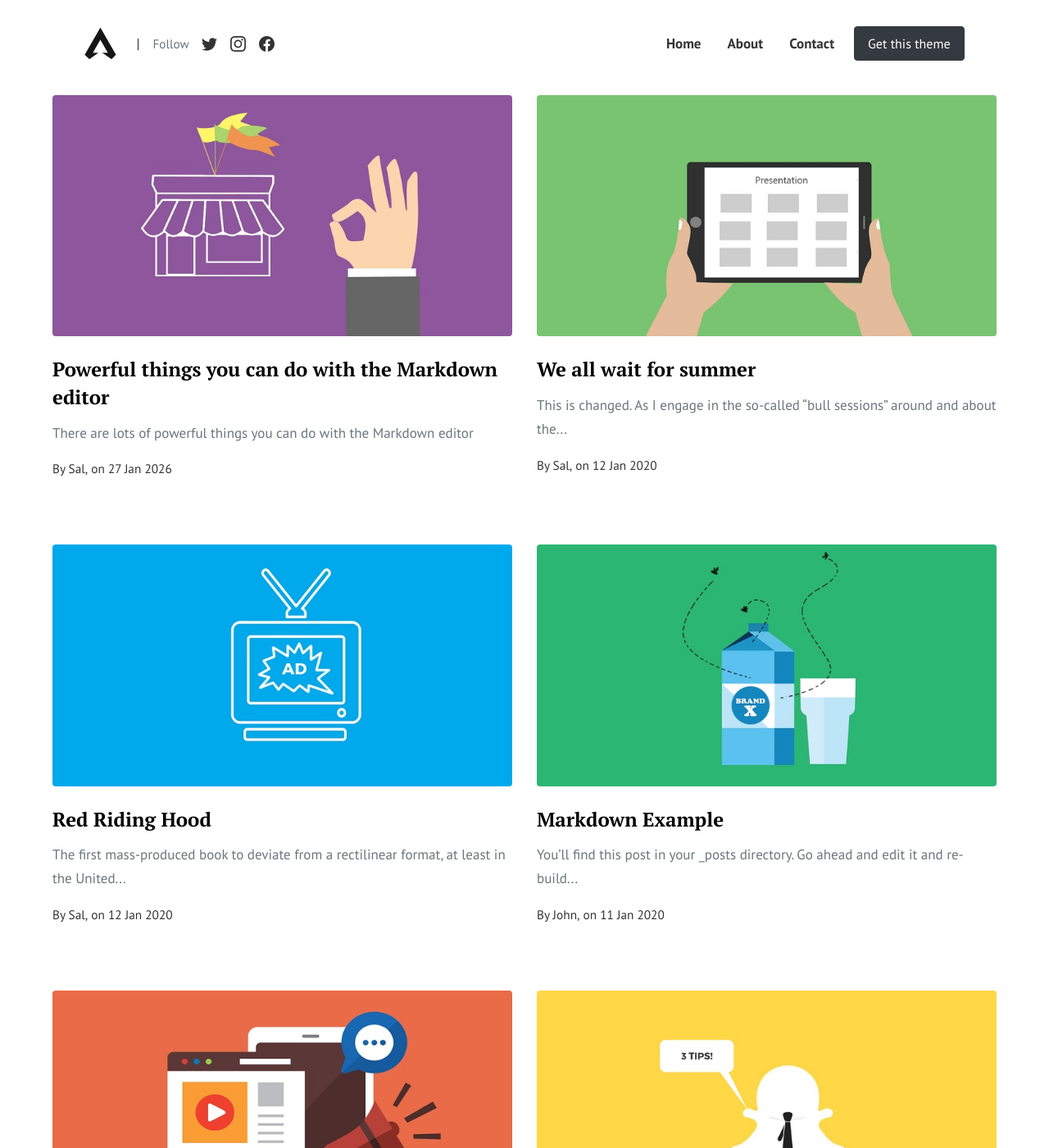
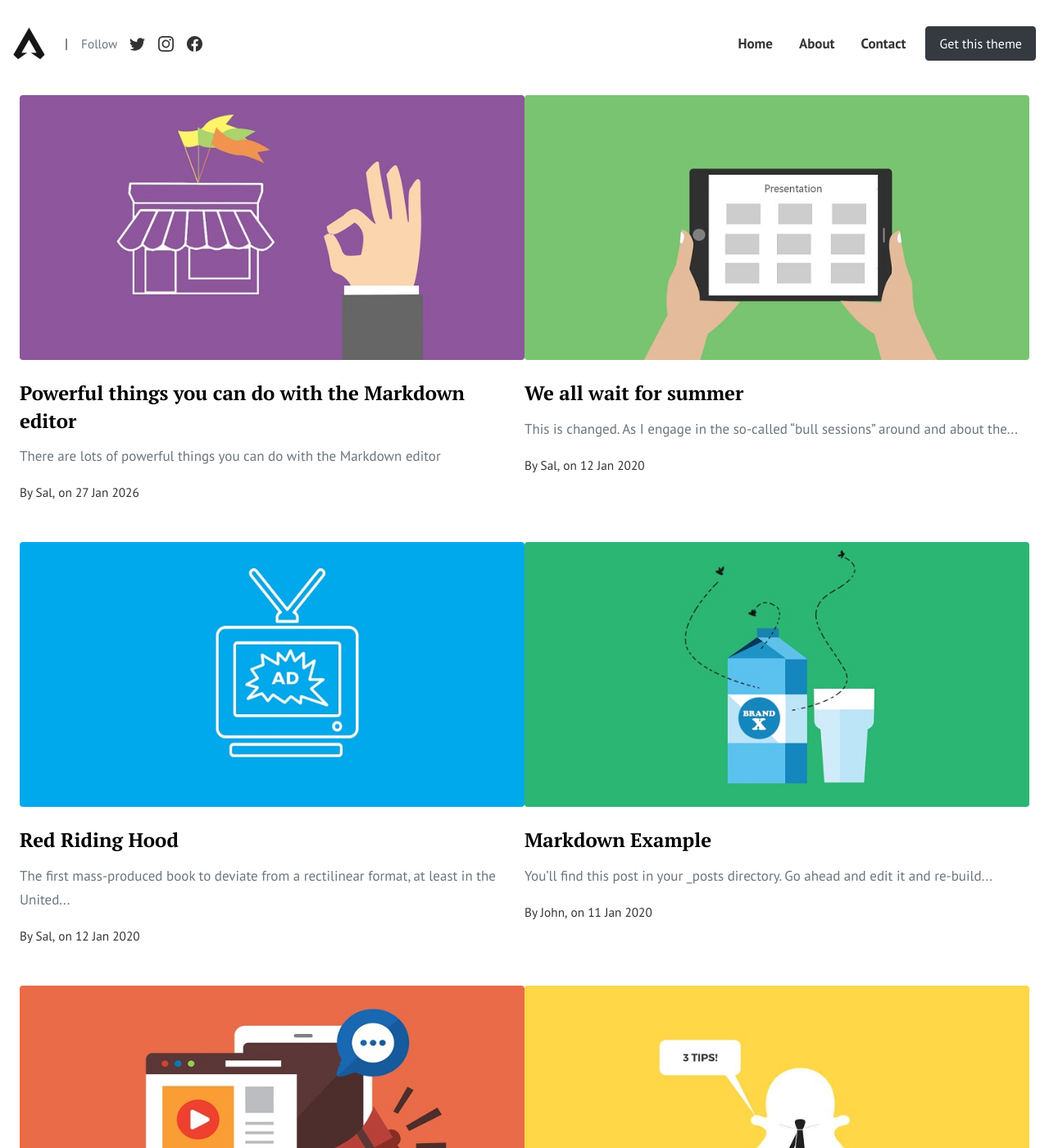
Before and after one commit to kouroshmoini/moini.org, a Jekyll site: the page built from index.html, in a window 1280 px wide and 1400 px high. Shown: the whole window at 82% size. Built offline with Jekyll 4.4.1, drawn with Linux system fonts in a browser that asks for light colours; the list of posts is cut into pages by our own code.

Commit message:
Update CSS for full-width layout and responsive design

```diff
--- a/assets/css/custom.css
+++ b/assets/css/custom.css
@@ -1,43 +1,61 @@
 /*
-Don't want to use sass and simply modify the stylesheet in the old css fashion?
-Just customize your theme here.
+Custom overrides
 ================================================== */
 
-/* =========================
-   Layout: wide desktop, clean mobile
-   ========================= */
+/* 1) DESKTOP: remove the "boxed" look + kill side padding */
+@media (min-width: 992px) {
 
-/* Desktop: make the main container wider and remove side padding */
-@media (min-width: 992px) {
+  /* Make bootstrap containers full width */
+  .container,
+  .container-sm,
+  .container-md,
+  .container-lg,
+  .container-xl,
+  .container-xxl,
   main.container {
-    max-width: 1400px;
-    padding-left: 0;
-    padding-right: 0;
+    width: 100% !important;
+    max-width: 100% !important;
+    padding-left: 0 !important;
+    padding-right: 0 !important;
+  }
+
+  /* Remove row gutters that create extra side space */
+  .row {
+    --bs-gutter-x: 0 !important;
+    margin-left: 0 !important;
+    margin-right: 0 !important;
+  }
+
+  /* Remove column padding so cards align flush */
+  [class*="col-"] {
+    padding-left: 0 !important;
+    padding-right: 0 !important;
+  }
+
+  /* Optional: add a controlled site margin instead of random padding */
+  main.container {
+    padding-left: 24px !important;
+    padding-right: 24px !important;
   }
 }
 
-/* Mobile + tablet: comfortable side padding + force cards to stack */
+/* 2) MOBILE/TABLET: keep good spacing + force single column layout */
 @media (max-width: 991px) {
   main.container {
-    padding-left: 16px;
-    padding-right: 16px;
+    padding-left: 16px !important;
+    padding-right: 16px !important;
   }
 
-  /* Force any "two-column" post cards to become single column */
+  /* Stack cards */
   .col-md-6,
-  .col-lg-6 {
-    flex: 0 0 100%;
-    max-width: 100%;
+  .col-lg-6,
+  .col-md-4 {
+    flex: 0 0 100% !important;
+    max-width: 100% !important;
   }
 }
 
-/* Optional: tighten spacing between cards a bit */
-.card,
-.postbox {
-  margin-bottom: 2rem;
-}
-
-/* Keep images responsive */
+/* 3) Images responsive */
 img,
 video {
   max-width: 100%;
```
